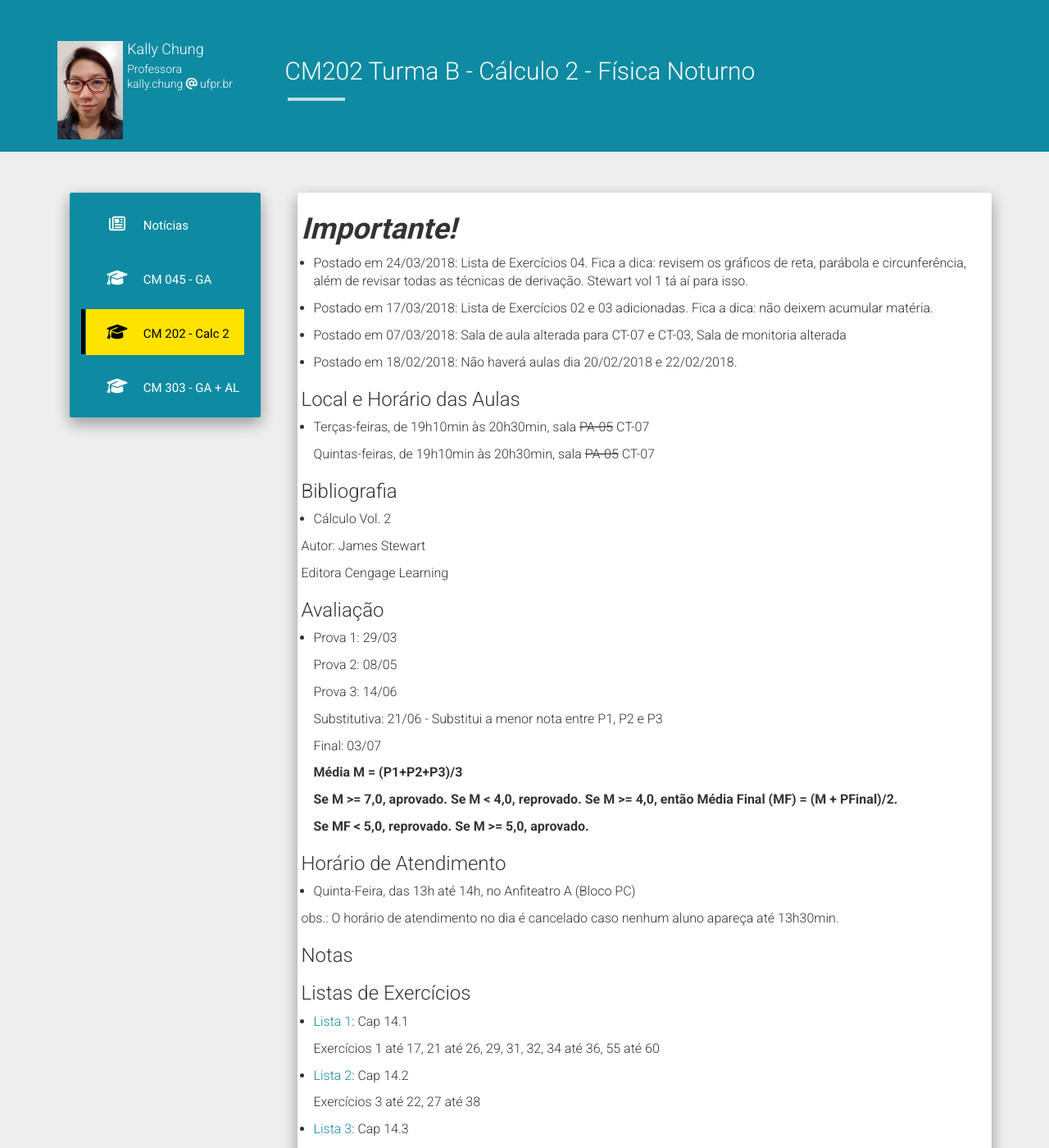
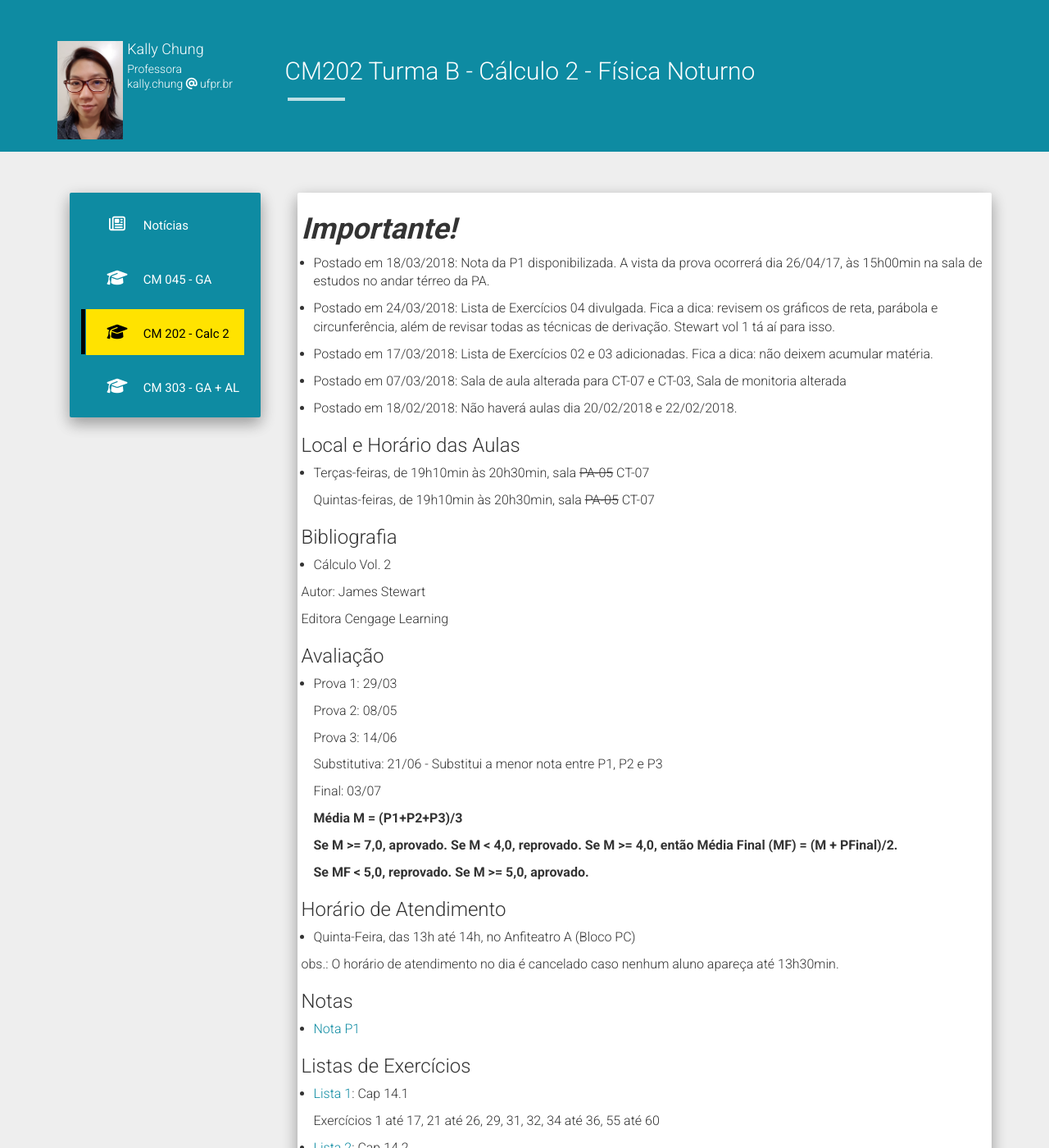
Before and after one commit to chunggnuhc/chunggnuhc.github.io, a Jekyll site: the page built from CM202-Calc2-1sem2018.md, in a window 1280 px wide and 1400 px high. Shown: the whole window at 82% size. Built offline with Jekyll 4.4.1, drawn with Linux system fonts in a browser that asks for light colours; nearby versions of some CDN libraries; some of the changed text lies outside the part shown.

Commit message:
Update CM202 - Nota P1, Cronog, VistaProva

```diff
--- a/CM202-Calc2-1sem2018.md
+++ b/CM202-Calc2-1sem2018.md
@@ -4,7 +4,9 @@ title: CM202 Turma B - Cálculo 2 - Física Noturno
 permalink: /CM202-Calc2-1sem2018/
 ---
 <h1><b><i>Importante!</i></b></h1>
-- Postado em 24/03/2018: Lista de Exercícios 04. Fica a dica: revisem os gráficos de reta, parábola e circunferência, além de revisar todas as técnicas de derivação. Stewart vol 1 tá aí para isso.
+- Postado em 18/03/2018: Nota da P1 disponibilizada. A vista da prova ocorrerá dia 26/04/17, às 15h00min na sala de estudos no andar térreo da PA.
+
+- Postado em 24/03/2018: Lista de Exercícios 04 divulgada. Fica a dica: revisem os gráficos de reta, parábola e circunferência, além de revisar todas as técnicas de derivação. Stewart vol 1 tá aí para isso.
 
 - Postado em 17/03/2018: Lista de Exercícios 02 e 03 adicionadas. Fica a dica: não deixem acumular matéria.
 
@@ -54,6 +56,7 @@ obs.: O horário de atendimento no dia é cancelado caso nenhum aluno apareça a
 
 <h3>Notas</h3>
 
+- [Nota P1](/disciplinas1sem2018/Nota P1 - CM202 - Site.pdf)
 
 <h3>Listas de Exercícios</h3>
 
@@ -94,3 +97,17 @@ obs.: O horário de atendimento no dia é cancelado caso nenhum aluno apareça a
   _20/03/2018:_ Derivadas parciais e Introdução a Plano Tangente <br />(cap 14.3 - Stewart 6a edicao)
 
   _22/03/2018:_ Plano tangente, Aproximação linear e Introdução à função diferenciável <br />(cap 14.4 - Stewart 6a edicao)
+
+  _27/03/2018:_ Aula de Exercícios
+
+  _29/03/2018:_ Prova P1
+
+  _03/04/2018:_ Diferenciabilidade Total <br />(final do cap 14.4 - Stewart 6a edicao)
+
+  _05/04/2018:_ Regra da Cadeia (Caso I) <br />(cap 14.5 - Stewart 6a edicao)
+
+  _10/04/2018:_ Regra da Cadeia (Caso II) <br />(final do cap 14.5 - Stewart 6a edicao)
+
+  _12/04/2018:_ Derivação Implícita <br />(cap 14.5 - Stewart 6a edicao)
+
+  _17/04/2018:_ Introdução à Derivada Direcional <br />(cap 14.6 - Stewart 6a edicao)
```
